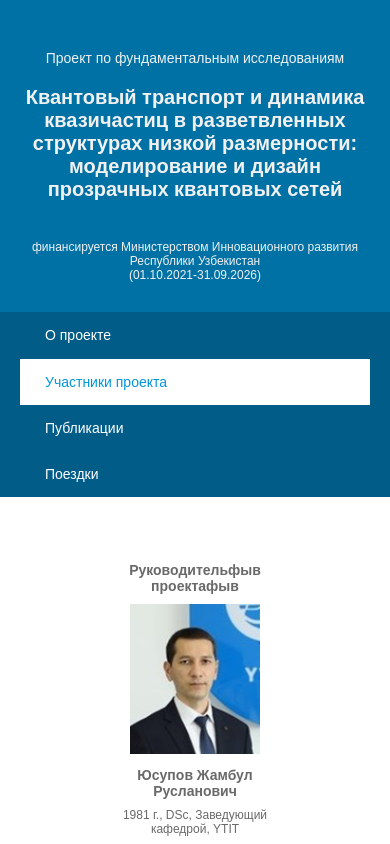
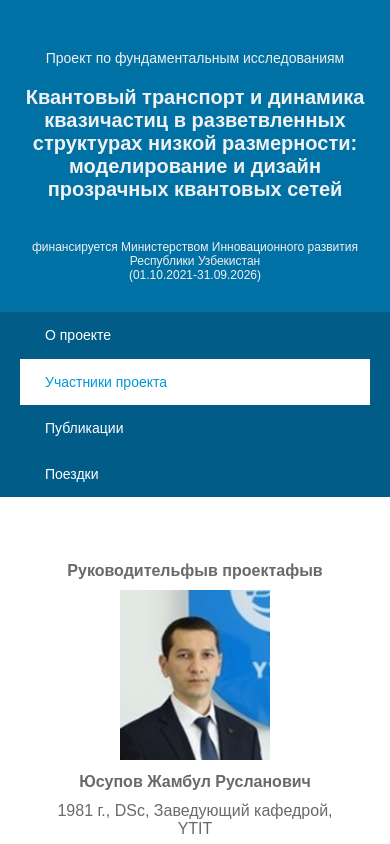
Before and after one commit to ShuhratovJavohir/project-site, a plain HTML site: page ourTeam.html in a window 390 px wide. Shown: the top 844 px of the page. Drawn offline with Linux system fonts and the light colour scheme.

Commit message:
edited team page

```diff
--- a/css/style.css
+++ b/css/style.css
@@ -228,6 +228,21 @@ main {
   }
 
   .team__block {
+    width: 300px;
+  }
+
+  .team__block > h3 {
+    font-size: 16px;
+  }
+  .team__block__inner__info > h3 {
+    font-size: 16px;
+  }
+
+  .team__block__inner__info > P {
+    font-size: 16px;
+  }
+
+  .team__block {
     margin: 15px auto;
     text-align: center;
   }
@@ -253,8 +268,8 @@ main {
 
 @media (max-width: 767px) {
   .team__block__inner > img {
-    width: 130px;
-    height: 150px;
+    width: 150px;
+    height: 170px;
   }
   .travel__img-2 {
     width: 250px;
```
